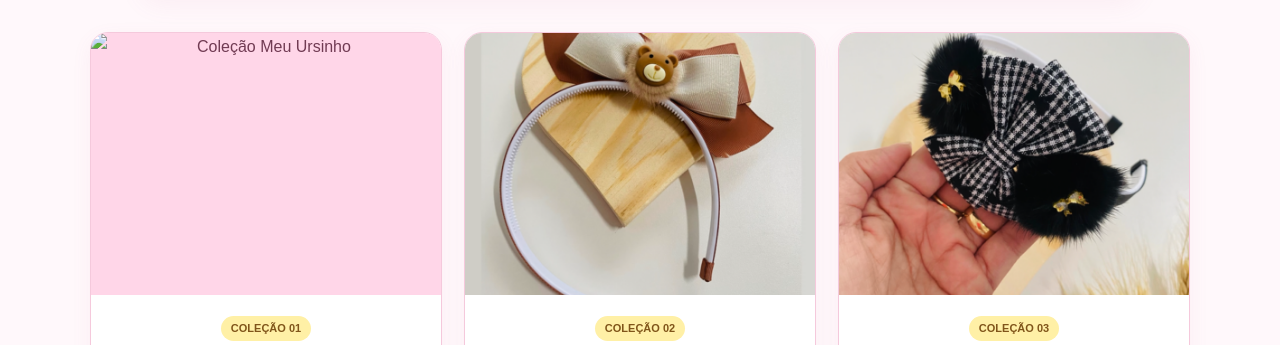
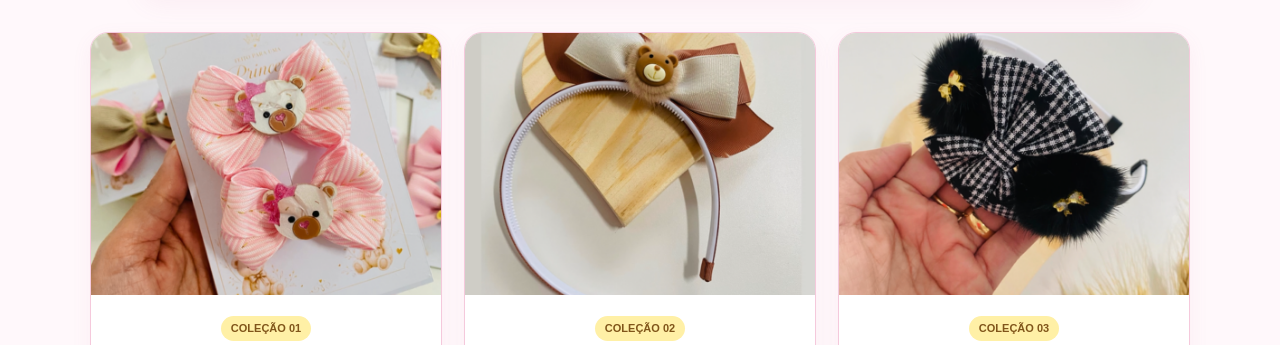
Before and after one commit to querenbrasill/bia-lacos, a plain HTML site: page index.html in a window 1280 px wide. Shown: the part 970-1315 px from the top of the page. Drawn offline with Linux system fonts and the light colour scheme; files whose address does not match are found by name.

Commit message:
Update index.html

```diff
--- a/index.html
+++ b/index.html
@@ -436,9 +436,13 @@
       </div>
 
       <div class="colecoes">
-        <!-- COLEÇÃO 01 (Seu Ursinho) -->
+       <!-- COLEÇÃO 01 -->
 <article class="colecao">
-          <img src="imagens/Captura de tela 2026-10-12 102440.png" alt="Coleção Meu Ursinho" loading="lazy">
+  <img
+    src="./imagens/Captura%20de%20tela%202026-10-12%20102440.png"
+    alt="Coleção Meu Ursinho"
+    loading="lazy"
+  >
   <div class="colecao-conteudo">
     <span class="numero">COLEÇÃO 01</span>
     <h3>Meu Ursinho 🧸</h3>
```
Lines whose indentation alone changed are shown as unchanged.
